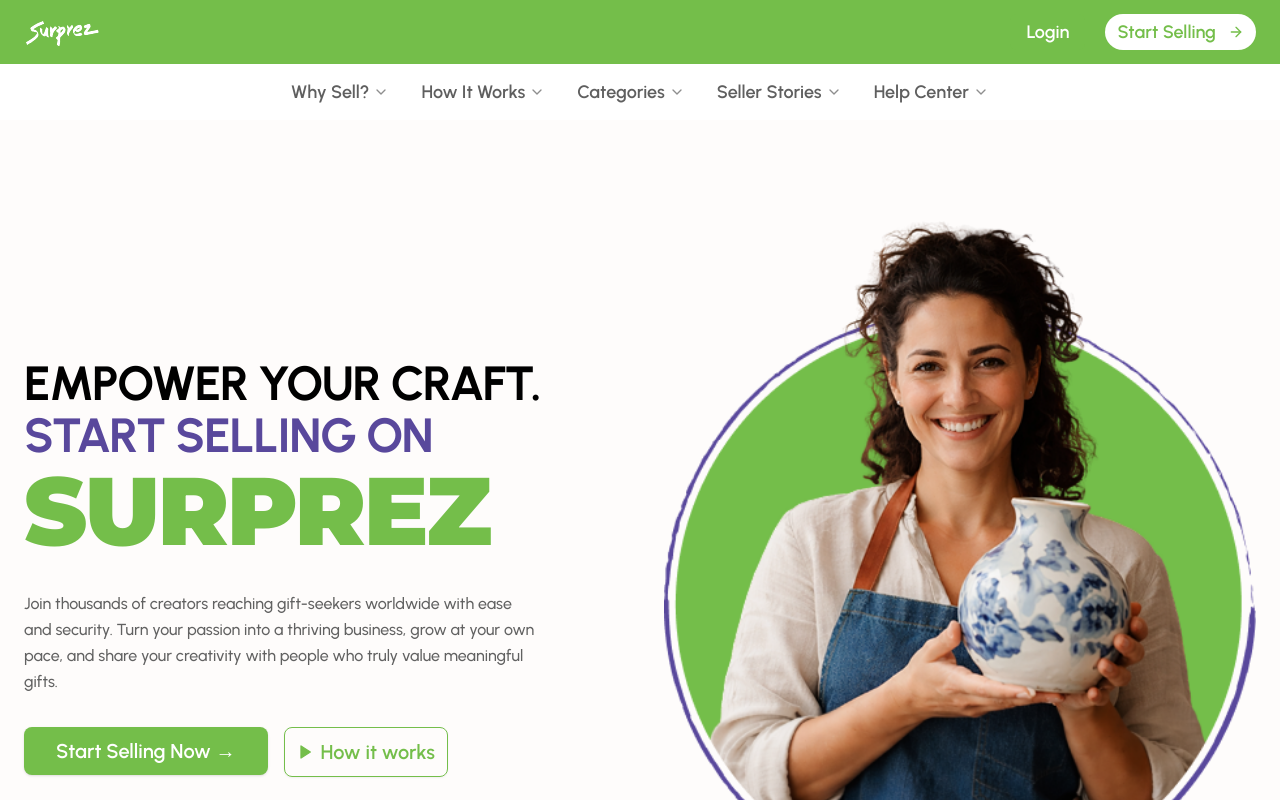
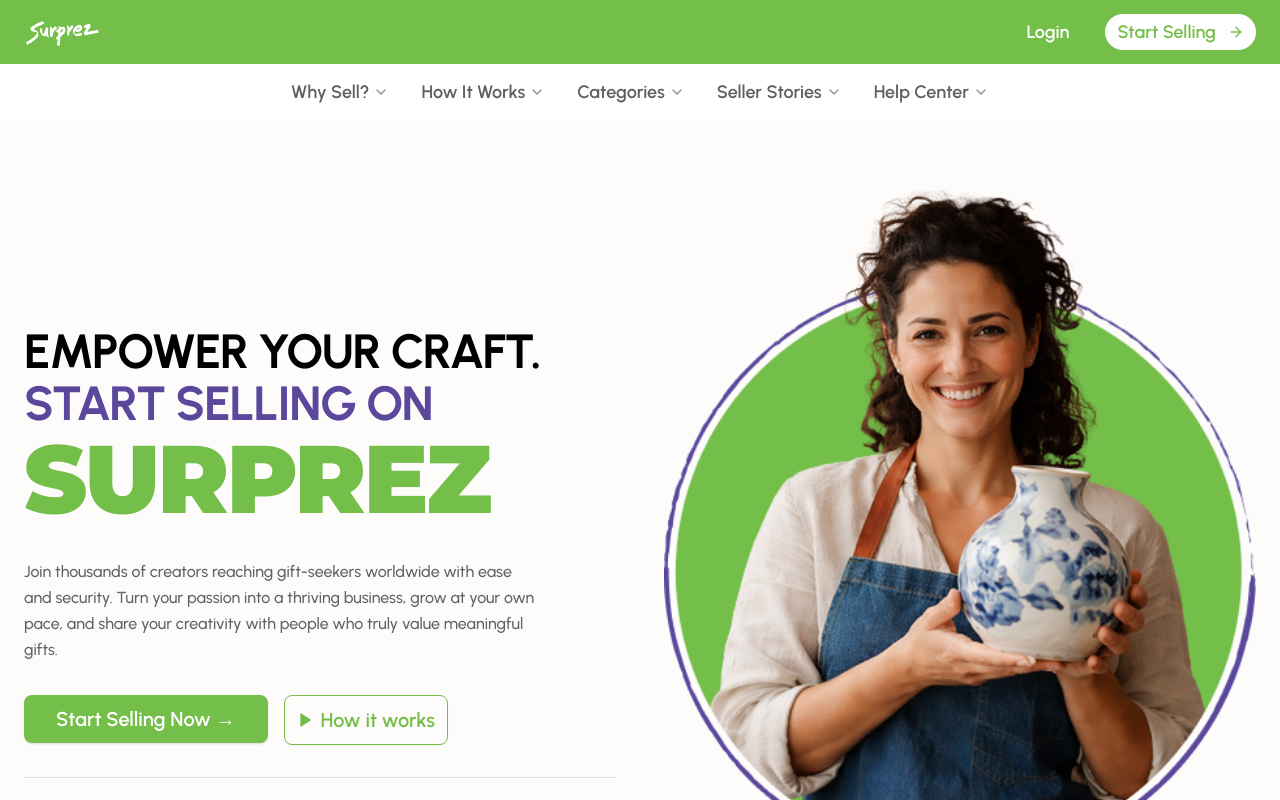
Before and after one commit to dennyneelamkavil/surprez, a Next.js app: page /seller in a window 1280 px wide. Shown: the top 800 px of the page. Built offline with nearby package versions, Linux system fonts and the light colour scheme.

Commit message:
padding corrected

```diff
--- a/components/seller/sections/HeroSection.tsx
+++ b/components/seller/sections/HeroSection.tsx
@@ -10,7 +10,7 @@
   const router = useRouter();
 
   return (
-    <section className="w-full pt-8 pb-12 md:pb-24 lg:pb-32">
+    <section className="w-full pt-0 pb-12 md:pb-24 lg:pb-32">
       <div className="max-w-7xl mx-auto px-6">
         <div className="grid grid-cols-1 lg:grid-cols-2 gap-12 items-center">
           {/* Left Content */}
```
